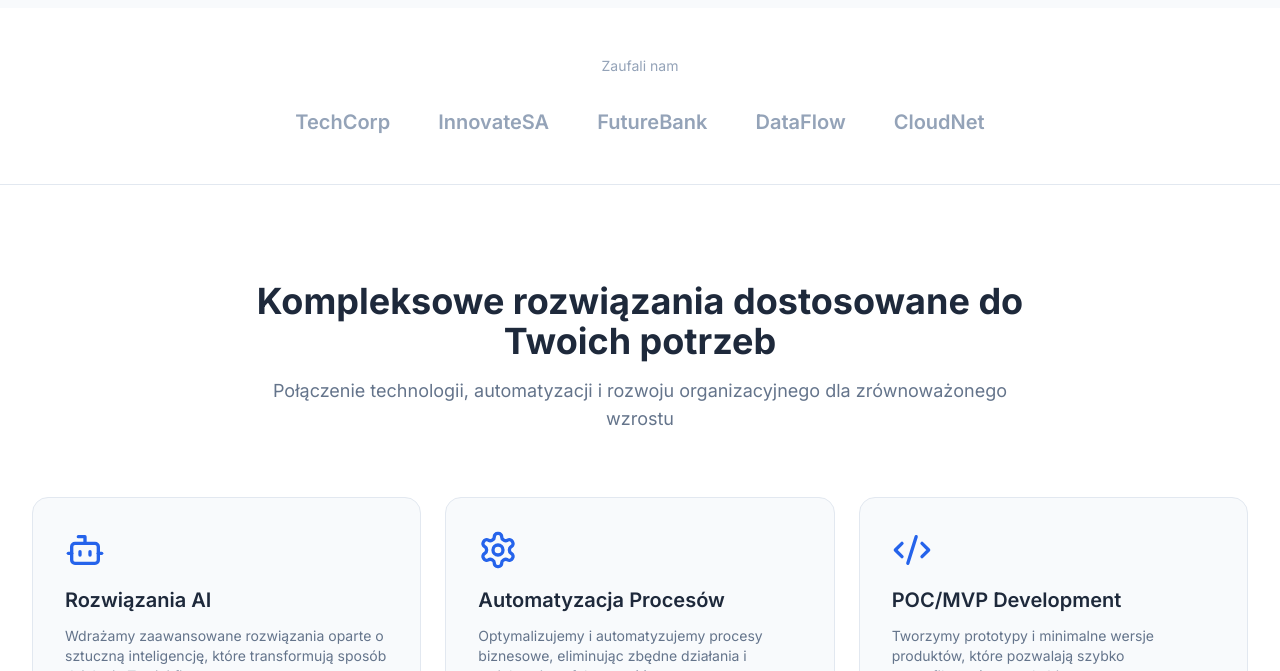
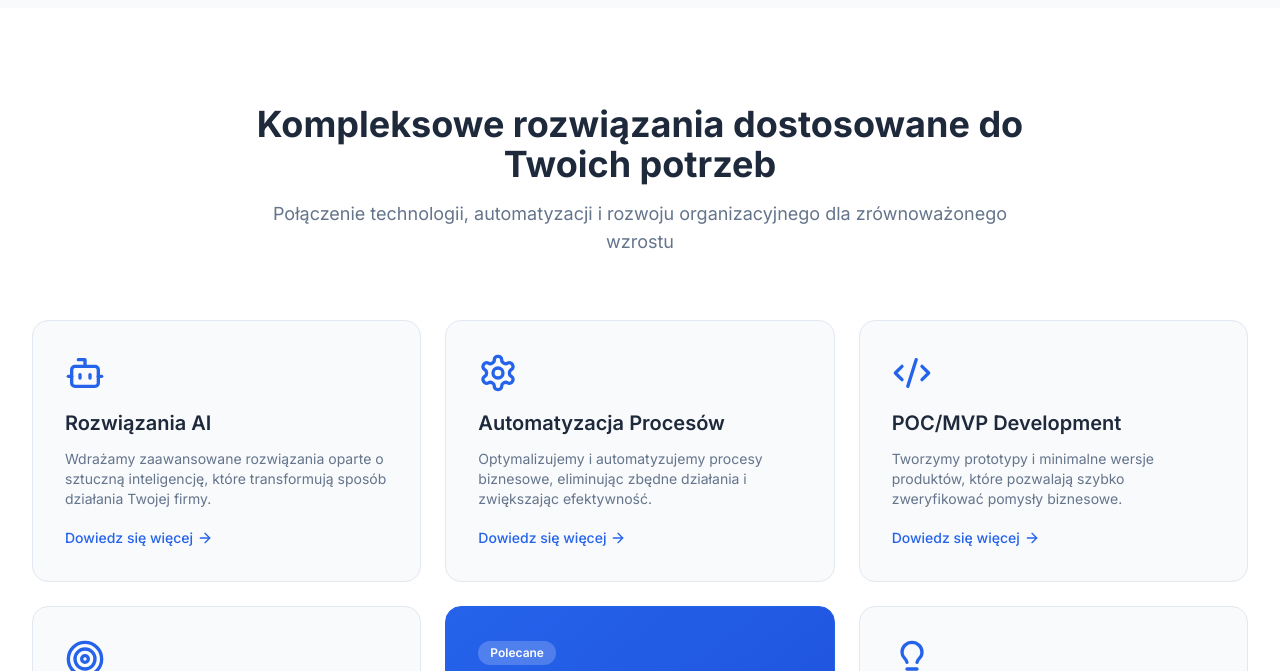
Before and after one commit to kameel77/finarena, a Next.js app: page / in a window 1280 px wide. Shown: the part 909-1580 px from the top of the page. Built offline with nearby package versions, Linux system fonts and the light colour scheme; no server answers.

Commit message:
chore: hide clients and testimonials sections until real data is available
- Comment out ClientsSection (Zaufali nam)
- Comment out TestimonialsSection (Opinie i rekomendacje)
- Add TODO comments for easy uncommenting later

```diff
--- a/src/app/page.tsx
+++ b/src/app/page.tsx
@@ -1,11 +1,11 @@
 import { Metadata } from 'next';
 import { HeroSection } from '@/components/sections/HeroSection';
-import { ClientsSection } from '@/components/sections/ClientsSection';
+// import { ClientsSection } from '@/components/sections/ClientsSection'; // TODO: Uncomment when real client data is available
 import { ServicesSection } from '@/components/sections/ServicesSection';
 import { ApproachSection } from '@/components/sections/ApproachSection';
 import { ProgramsSection } from '@/components/sections/ProgramsSection';
 import { StatsSection } from '@/components/sections/StatsSection';
-import { TestimonialsSection } from '@/components/sections/TestimonialsSection';
+// import { TestimonialsSection } from '@/components/sections/TestimonialsSection'; // TODO: Uncomment when real testimonials are available
 import { CTASection } from '@/components/sections/CTASection';
 
 export const metadata: Metadata = {
@@ -17,12 +17,12 @@ export default function HomePage() {
   return (
     <>
       <HeroSection />
-      <ClientsSection />
+      {/* <ClientsSection /> */} {/* TODO: Uncomment when real client data is available */}
       <ServicesSection />
       <ApproachSection />
       <ProgramsSection />
       <StatsSection />
-      <TestimonialsSection />
+      {/* <TestimonialsSection /> */} {/* TODO: Uncomment when real testimonials are available */}
       <CTASection />
     </>
   );
```
